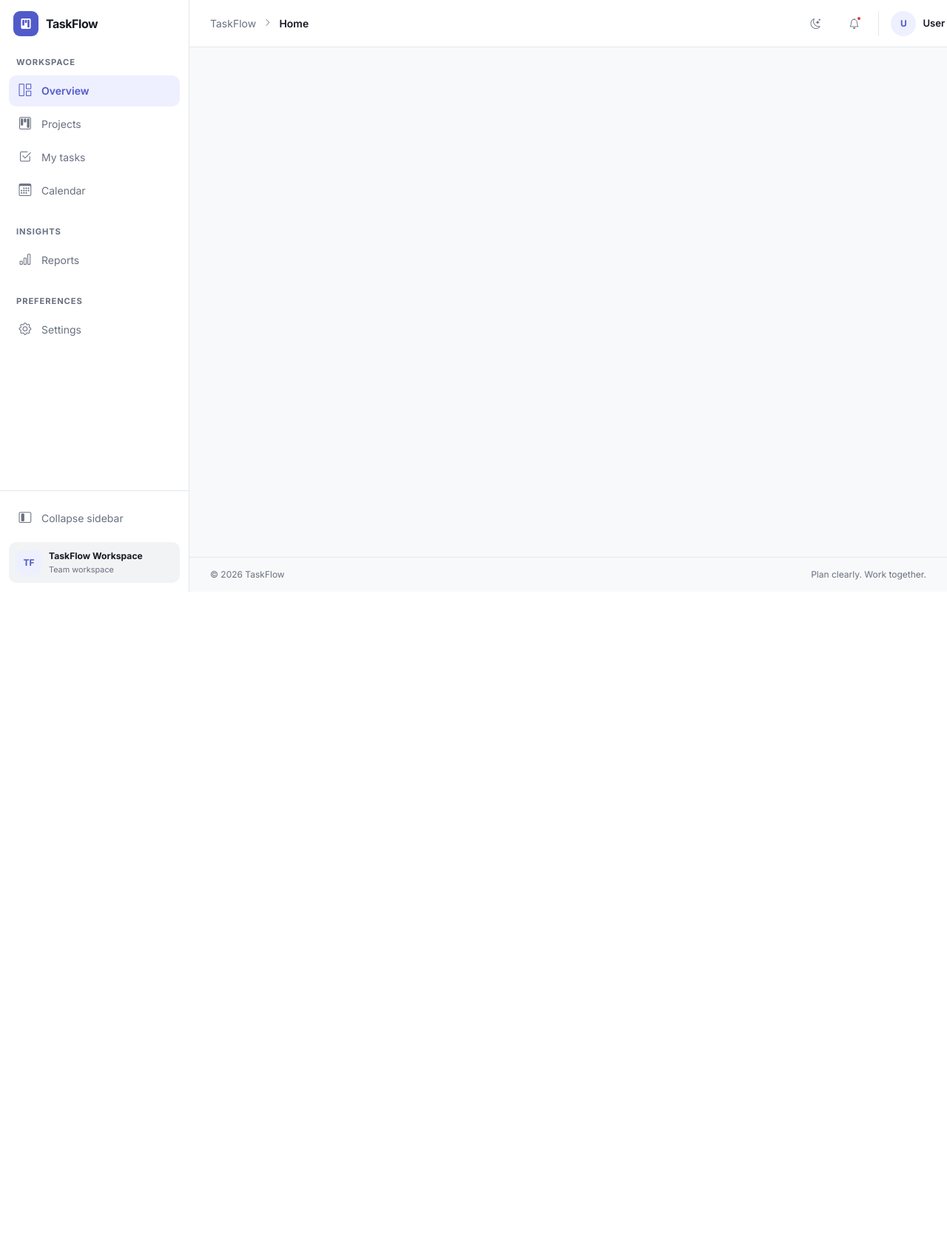
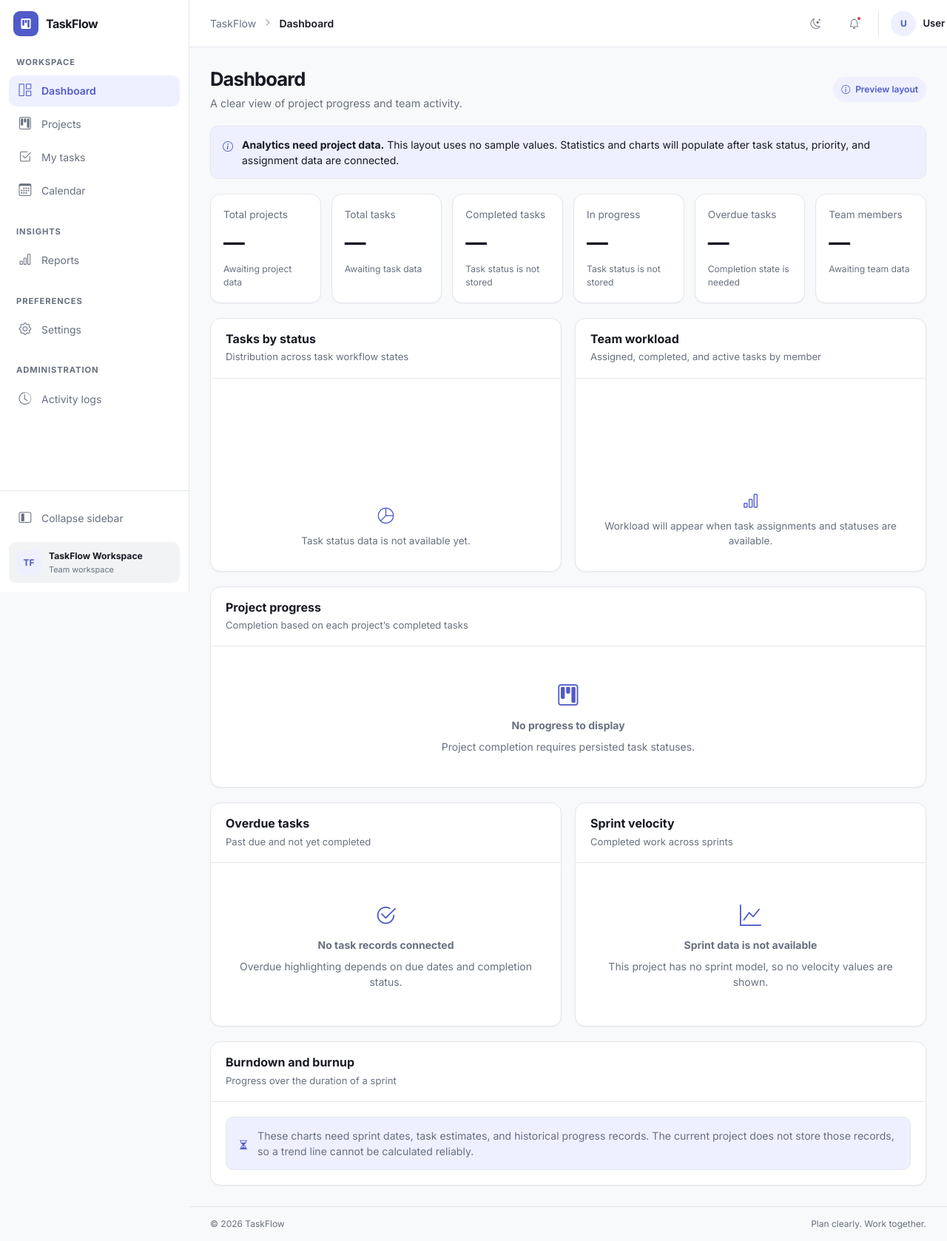
Before and after one commit to noureldeen04/TaskFLow---Project-Task-Management-System, an ASP.NET Core app: page / in a window 1280 px wide. Shown: the whole page at 74% size. Before the commit the page ends 800 px from the top, so only its background shows below. Run offline with ASP.NET Core 8, Linux system fonts and the light colour scheme.

Commit message:
Add dashboard and activity log page layouts

```diff
--- a/TaskFlow-Project Managment System/Controllers/HomeController.cs
+++ b/TaskFlow-Project Managment System/Controllers/HomeController.cs
@@ -6,9 +6,9 @@ namespace TaskFlow_Project_Managment_System.Controllers
 {
     public class HomeController : Controller
     {
-
         public IActionResult Index()
         {
+            ViewData["Title"] = "Dashboard";
             return View();
         }
 
--- a/TaskFlow-Project Managment System/Views/Home/Index.cshtml
+++ b/TaskFlow-Project Managment System/Views/Home/Index.cshtml
@@ -0,0 +1,83 @@
+@{
+    ViewData["Title"] = "Dashboard";
+}
+
+<section class="tf-dashboard" aria-labelledby="dashboard-title">
+    <header class="tf-dashboard-heading">
+        <div>
+            <h1 class="tf-page-heading" id="dashboard-title">Dashboard</h1>
+            <p class="tf-page-subtitle">A clear view of project progress and team activity.</p>
+        </div>
+        <span class="tf-badge tf-badge-primary"><i class="bi bi-info-circle" aria-hidden="true"></i> Preview layout</span>
+    </header>
+
+    <div class="tf-notice" role="note">
+        <i class="bi bi-info-circle" aria-hidden="true"></i>
+        <div><strong>Analytics need project data.</strong> This layout uses no sample values. Statistics and charts will populate after task status, priority, and assignment data are connected.</div>
+    </div>
+
+    <div class="tf-stat-grid" aria-label="TaskFlow summary">
+        <article class="tf-card tf-stat-card"><span class="tf-stat-label">Total projects</span><strong class="tf-stat-value">—</strong><span class="tf-muted">Awaiting project data</span></article>
+        <article class="tf-card tf-stat-card"><span class="tf-stat-label">Total tasks</span><strong class="tf-stat-value">—</strong><span class="tf-muted">Awaiting task data</span></article>
+        <article class="tf-card tf-stat-card"><span class="tf-stat-label">Completed tasks</span><strong class="tf-stat-value">—</strong><span class="tf-muted">Task status is not stored</span></article>
+        <article class="tf-card tf-stat-card"><span class="tf-stat-label">In progress</span><strong class="tf-stat-value">—</strong><span class="tf-muted">Task status is not stored</span></article>
+        <article class="tf-card tf-stat-card"><span class="tf-stat-label">Overdue tasks</span><strong class="tf-stat-value">—</strong><span class="tf-muted">Completion state is needed</span></article>
+        <article class="tf-card tf-stat-card"><span class="tf-stat-label">Team members</span><strong class="tf-stat-value">—</strong><span class="tf-muted">Awaiting team data</span></article>
+    </div>
+
+    <div class="tf-dashboard-grid">
+        <article class="tf-card tf-analytics-card">
+            <div class="tf-card-header"><h2>Tasks by status</h2><p>Distribution across task workflow states</p></div>
+            <div class="tf-card-body tf-chart-body">
+                <canvas id="task-status-chart" role="img" aria-label="Task distribution by status; no status data is connected"></canvas>
+                <div class="tf-chart-empty"><i class="bi bi-pie-chart" aria-hidden="true"></i><span>Task status data is not available yet.</span></div>
+            </div>
+        </article>
+
+        <article class="tf-card tf-analytics-card">
+            <div class="tf-card-header"><h2>Team workload</h2><p>Assigned, completed, and active tasks by member</p></div>
+            <div class="tf-card-body tf-chart-body">
+                <canvas id="team-workload-chart" role="img" aria-label="Team workload; no assignment or status data is connected"></canvas>
+                <div class="tf-chart-empty"><i class="bi bi-bar-chart" aria-hidden="true"></i><span>Workload will appear when task assignments and statuses are available.</span></div>
+            </div>
+        </article>
+    </div>
+
+    <article class="tf-card tf-projects-card">
+        <div class="tf-card-header"><h2>Project progress</h2><p>Completion based on each project’s completed tasks</p></div>
+        <div class="tf-card-body">
+            <div class="tf-empty-state"><i class="bi bi-kanban" aria-hidden="true"></i><strong>No progress to display</strong><span>Project completion requires persisted task statuses.</span></div>
+        </div>
+    </article>
+
+    <div class="tf-dashboard-grid">
+        <article class="tf-card tf-analytics-card">
+            <div class="tf-card-header"><h2>Overdue tasks</h2><p>Past due and not yet completed</p></div>
+            <div class="tf-card-body">
+                <div class="tf-empty-state"><i class="bi bi-check2-circle" aria-hidden="true"></i><strong>No task records connected</strong><span>Overdue highlighting depends on due dates and completion status.</span></div>
+            </div>
+        </article>
+        <article class="tf-card tf-analytics-card">
+            <div class="tf-card-header"><h2>Sprint velocity</h2><p>Completed work across sprints</p></div>
+            <div class="tf-card-body">
+                <div class="tf-empty-state"><i class="bi bi-graph-up" aria-hidden="true"></i><strong>Sprint data is not available</strong><span>This project has no sprint model, so no velocity values are shown.</span></div>
+            </div>
+        </article>
+    </div>
+
+    <article class="tf-card tf-projects-card">
+        <div class="tf-card-header"><h2>Burndown and burnup</h2><p>Progress over the duration of a sprint</p></div>
+        <div class="tf-card-body">
+            <div class="tf-limitation"><i class="bi bi-hourglass-split" aria-hidden="true"></i><span>These charts need sprint dates, task estimates, and historical progress records. The current project does not store those records, so a trend line cannot be calculated reliably.</span></div>
+        </div>
+    </article>
+</section>
+
+@section Styles {
+    <link rel="stylesheet" href="~/css/dashboard.css" asp-append-version="true" />
+}
+
+@section Scripts {
+    <script src="https://cdn.jsdelivr.net/npm/chart.js@4.4.7/dist/chart.umd.min.js"></script>
+    <script src="~/js/dashboard.js" asp-append-version="true"></script>
+}
--- a/TaskFlow-Project Managment System/Views/Shared/_Sidebar.cshtml
+++ b/TaskFlow-Project Managment System/Views/Shared/_Sidebar.cshtml
@@ -22,9 +22,8 @@
             <div class="tf-nav-label">Workspace</div>
             <a asp-controller="Home" asp-action="Index"
                class="tf-nav-link @(IsActive("Home", "Index") ? "active" : "")"
-               aria-current="@(IsActive("Home", "Index") ? "page" : null)"
-               title="Overview">
-                <i class="bi bi-grid-1x2" aria-hidden="true"></i><span>Overview</span>
+               aria-current="@(IsActive("Home", "Index") ? "page" : null)" title="Dashboard">
+                <i class="bi bi-grid-1x2" aria-hidden="true"></i><span>Dashboard</span>
             </a>
             <a asp-controller="Projects" asp-action="Index"
                class="tf-nav-link @(IsActive("Projects") ? "active" : "")"
@@ -60,6 +59,15 @@
                 <i class="bi bi-gear" aria-hidden="true"></i><span>Settings</span>
             </a>
         </div>
+
+        <div class="tf-nav-group">
+            <div class="tf-nav-label">Administration</div>
+            <a asp-controller="ActivityLogs" asp-action="Index"
+               class="tf-nav-link @(IsActive("ActivityLogs") ? "active" : "")"
+               aria-current="@(IsActive("ActivityLogs") ? "page" : null)" title="Activity logs">
+                <i class="bi bi-clock-history" aria-hidden="true"></i><span>Activity logs</span>
+            </a>
+        </div>
     </nav>
 
     <div class="tf-sidebar-bottom">
--- /dev/null
+++ b/TaskFlow-Project Managment System/wwwroot/css/dashboard.css
@@ -0,0 +1,44 @@
+.tf-dashboard { display: grid; gap: 20px; }
+.tf-dashboard-heading { align-items: center; display: flex; flex-wrap: wrap; gap: 16px; justify-content: space-between; }
+.tf-dashboard-heading .tf-badge { gap: 7px; padding: 8px 11px; }
+.tf-notice, .tf-limitation {
+    align-items: flex-start; background: var(--tf-primary-soft); border: 1px solid var(--tf-border);
+    border-radius: var(--tf-radius-md); color: var(--tf-text); display: flex; gap: 12px; padding: 14px 16px;
+}
+.tf-notice > i, .tf-limitation > i { color: var(--tf-primary); flex: 0 0 auto; margin-top: 2px; }
+.tf-notice strong { font-weight: 650; }
+.tf-stat-grid { display: grid; gap: 14px; grid-template-columns: repeat(6, minmax(0, 1fr)); }
+.tf-stat-card { display: flex; flex-direction: column; gap: 8px; min-height: 126px; padding: 17px; }
+.tf-stat-card .tf-stat-value { margin: 2px 0; }
+.tf-stat-card > .tf-muted { font-size: .76rem; }
+.tf-dashboard-grid { display: grid; gap: 18px; grid-template-columns: repeat(2, minmax(0, 1fr)); }
+.tf-analytics-card, .tf-projects-card, .tf-logs-card { min-width: 0; }
+.tf-card-header h2 { color: var(--tf-text); font-size: 1rem; font-weight: 650; margin: 0; }
+.tf-card-header p { color: var(--tf-text-muted); font-size: .82rem; margin: 5px 0 0; }
+.tf-chart-body { min-height: 260px; position: relative; }
+.tf-chart-body canvas { height: 210px !important; max-height: 210px; }
+.tf-chart-empty { align-items: center; color: var(--tf-text-muted); display: flex; flex-direction: column; font-size: .84rem; gap: 8px; inset: auto 20px 30px; pointer-events: none; position: absolute; text-align: center; }
+.tf-chart-empty i { color: var(--tf-primary); font-size: 1.35rem; }
+.tf-projects-card .tf-empty-state { min-height: 150px; }
+.tf-limitation { align-items: center; color: var(--tf-text-muted); font-size: .88rem; }
+.tf-filter-card { padding: 18px; }
+.tf-filter-grid { display: grid; gap: 14px; grid-template-columns: repeat(3, minmax(0, 1fr)); }
+.tf-filter-field { color: var(--tf-text-muted); display: flex; flex-direction: column; font-size: .78rem; font-weight: 600; gap: 6px; }
+.tf-filter-field .form-control:disabled, .tf-filter-field .form-select:disabled { opacity: .68; }
+.tf-filter-actions { display: flex; gap: 9px; justify-content: flex-end; margin-top: 16px; }
+.tf-logs-header { align-items: center; display: flex; justify-content: space-between; }
+.tf-logs-card .tf-empty-state { min-height: 220px; }
+.tf-pagination { align-items: center; border-top: 1px solid var(--tf-border); display: flex; font-size: .82rem; justify-content: space-between; padding: 14px 18px; }
+.tf-pagination > div { display: flex; gap: 8px; }
+.tf-auth-note { align-items: center; color: var(--tf-text-muted); display: flex; font-size: .82rem; gap: 8px; margin: 0; }
+@media (max-width: 1200px) { .tf-stat-grid { grid-template-columns: repeat(3, minmax(0, 1fr)); } }
+@media (max-width: 767px) {
+    .tf-dashboard-grid { grid-template-columns: 1fr; }
+    .tf-stat-grid { grid-template-columns: repeat(2, minmax(0, 1fr)); }
+    .tf-filter-grid { grid-template-columns: repeat(2, minmax(0, 1fr)); }
+    .tf-filter-actions { justify-content: flex-start; }
+}
+@media (max-width: 420px) {
+    .tf-stat-grid, .tf-filter-grid { grid-template-columns: 1fr; }
+    .tf-dashboard-heading { align-items: flex-start; flex-direction: column; }
+}
--- /dev/null
+++ b/TaskFlow-Project Managment System/wwwroot/js/dashboard.js
@@ -0,0 +1,36 @@
+(() => {
+    if (!window.Chart) return;
+
+    const emptyTooltip = {
+        callbacks: {
+            label: () => "No task data connected"
+        }
+    };
+
+    const statusCanvas = document.getElementById("task-status-chart");
+    if (statusCanvas) {
+        new Chart(statusCanvas, {
+            type: "doughnut",
+            data: { labels: [], datasets: [{ data: [], backgroundColor: [] }] },
+            options: {
+                responsive: true,
+                maintainAspectRatio: false,
+                plugins: { legend: { display: false }, tooltip: emptyTooltip }
+            }
+        });
+    }
+
+    const workloadCanvas = document.getElementById("team-workload-chart");
+    if (workloadCanvas) {
+        new Chart(workloadCanvas, {
+            type: "bar",
+            data: { labels: [], datasets: [] },
+            options: {
+                responsive: true,
+                maintainAspectRatio: false,
+                scales: { x: { display: false }, y: { display: false } },
+                plugins: { legend: { display: false }, tooltip: emptyTooltip }
+            }
+        });
+    }
+})();
```
Also changed, not shown: TaskFlow-Project Managment System/Controllers/ActivityLogsController.cs (added, +13 -0 lines), TaskFlow-Project Managment System/Views/ActivityLogs/Index.cshtml (added, +56 -0 lines).
